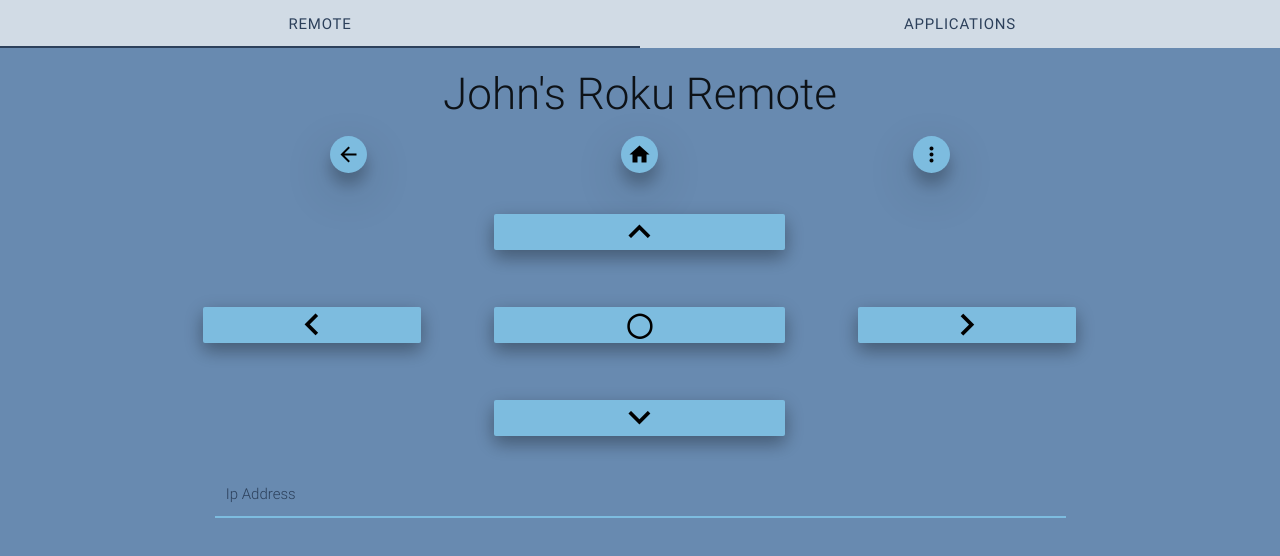
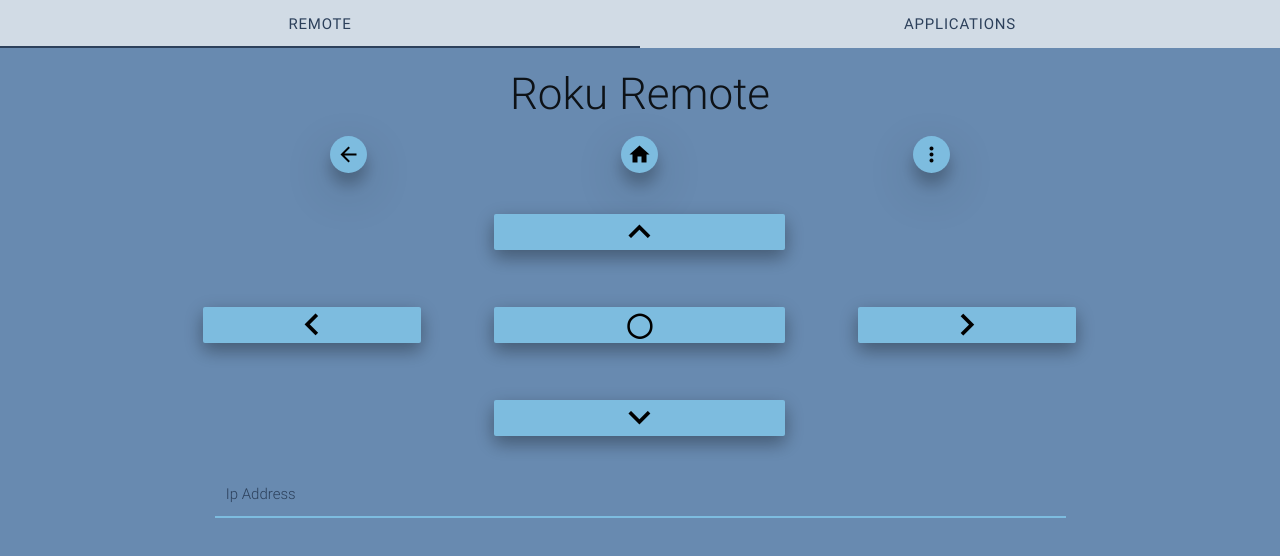
Before and after one commit to john-pettigrew/roku-remote, a browser extension: page remote.html in a window 1280 px wide. Drawn offline with Linux system fonts and the light colour scheme.

Commit message:
Change title until a better name is decided on.

```diff
--- a/remote.html
+++ b/remote.html
@@ -13,7 +13,7 @@
       </ul>
     </div>
     <div id="remote" class="container">
-      <h3 class="title">John's Roku Remote</h3>
+      <h3 class="title">Roku Remote</h3>
       <div class="row">
         <div class=" col s4">
            <a class="waves-effect waves-light btn-floating z-depth-3" id="back-button"><i style="text-align:center; color: black;" class="mdi-navigation-arrow-back"></i></a>
```
